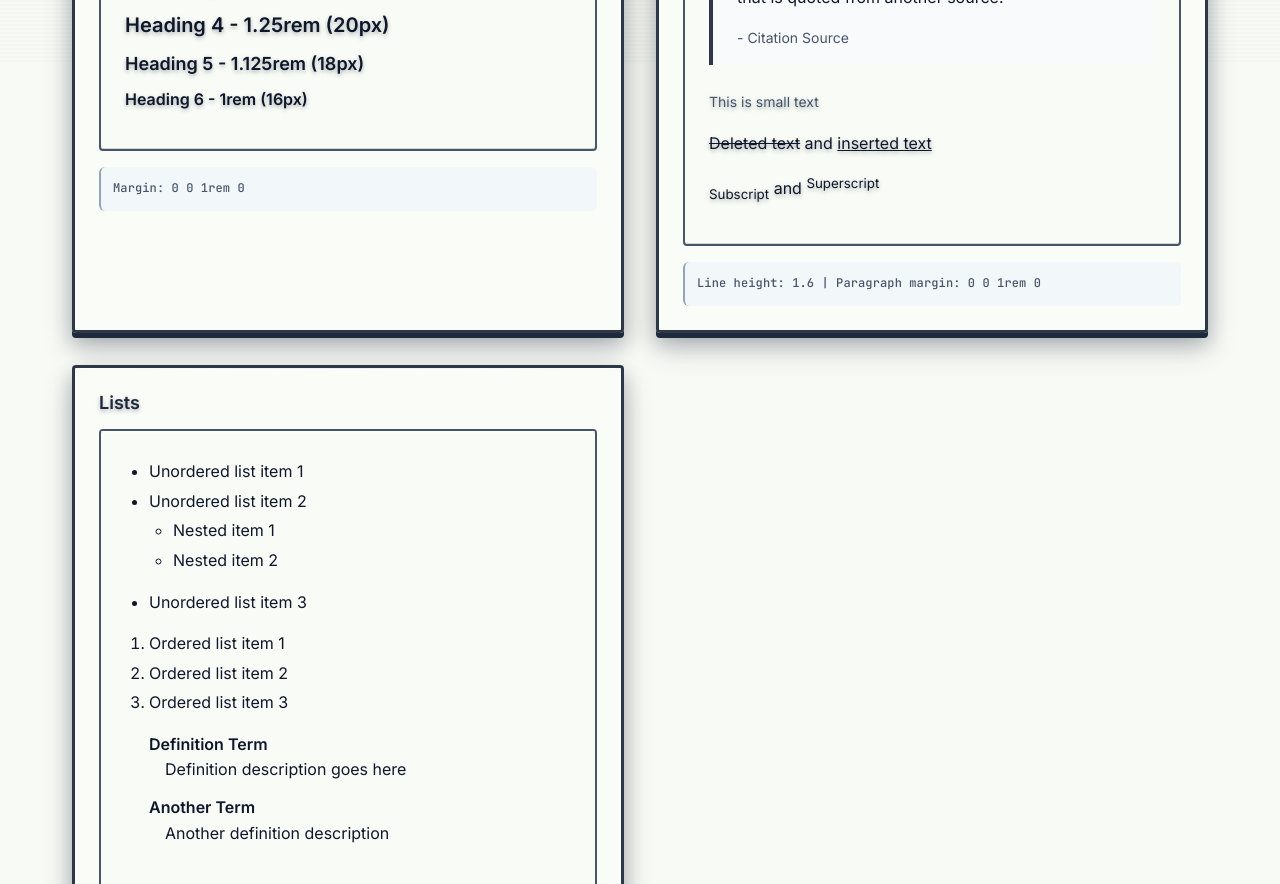
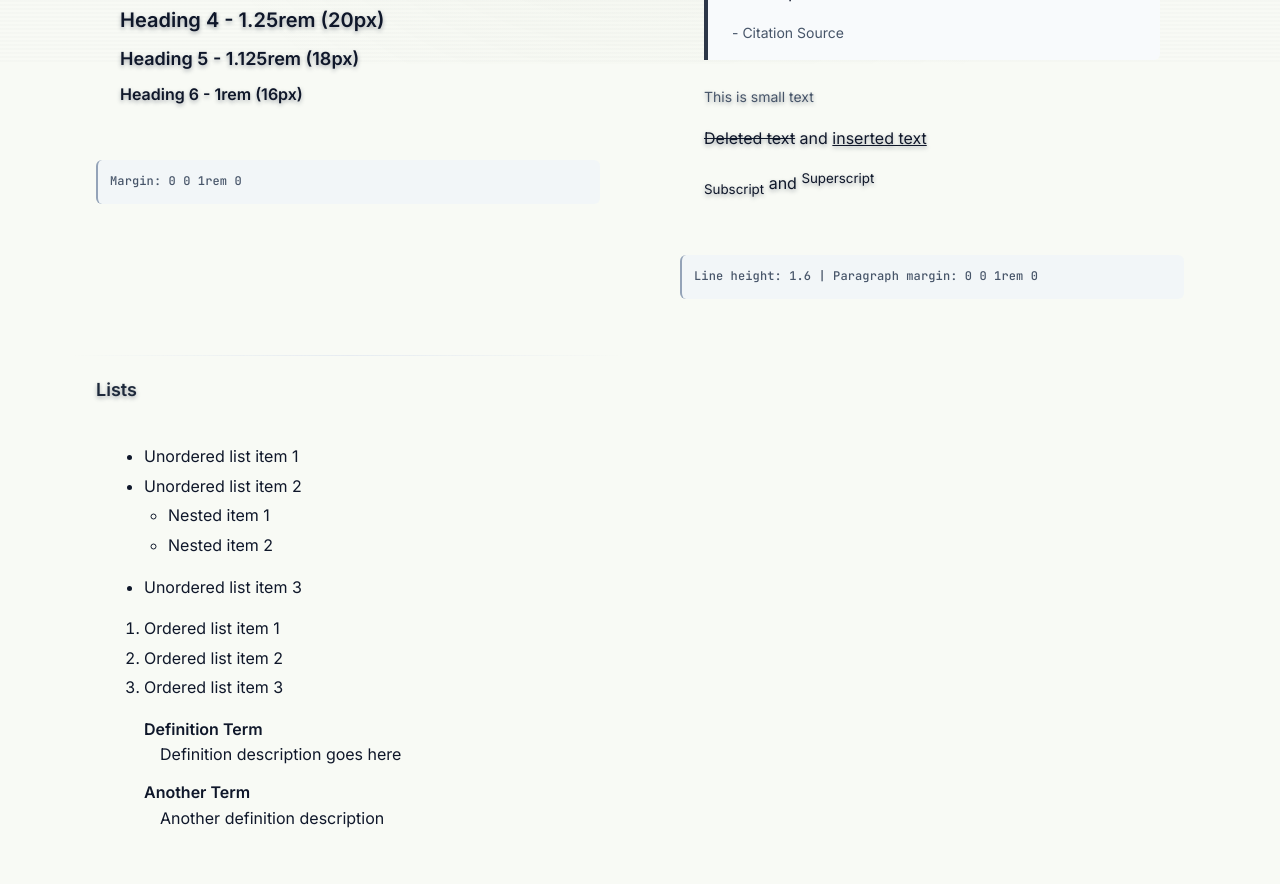
Before and after one commit to thornzero/lcd_components, a plain HTML site: page index.html in a window 1280 px wide. Shown: the part 736-1620 px from the top of the page. Drawn offline with Linux system fonts and the light colour scheme.

Commit message:
Create transparent floating elements over LCD background
- Make component items fully transparent (0.0 alpha)
- Remove header background for clean floating effect
- Make component examples transparent with no borders/shadows
- Comment out heavy shadows and borders for minimalist look
- Keep original LCD screen background color (#f8faf5)
- Achieve clean floating LCD segments aesthetic

```diff
--- a/styles.css
+++ b/styles.css
@@ -147,7 +147,7 @@ body::before {
   text-align: center;
   margin-bottom: var(--space-12);
   padding: var(--space-8) var(--space-6);
-  background: rgba(245, 250, 240, 0.9);
+  background: rgba(245, 250, 240, 0.0);
   color: var(--slate-900);
   border-radius: var(--radius-sm);
   border: var(--glass-border-width) solid var(--glass-border);
@@ -398,15 +398,15 @@ dd {
 }
 
 .component-item {
-  background: rgba(250, 252, 248, 0.95);
+  background: rgba(250, 252, 248, 0.0);
   border-radius: var(--radius-sm);
   padding: var(--space-6);
-  box-shadow:
+  /* box-shadow:
     inset 0 1px 0 rgba(255, 255, 255, 0.6),
     0 5px 0 var(--slate-800),
     0 10px 20px rgba(45, 55, 72, 0.3),
-    0 15px 30px rgba(45, 55, 72, 0.2);
-  border: var(--glass-border-width) solid var(--glass-border);
+    0 15px 30px rgba(45, 55, 72, 0.2); */
+  /* border: var(--glass-border-width) solid var(--glass-border); */
   position: relative;
   transition: var(--transition);
 }
@@ -441,13 +441,13 @@ dd {
 .component-example {
   margin-bottom: var(--space-4);
   padding: var(--space-6);
-  background: rgba(245, 250, 240, 0.3);
+  background: rgba(245, 250, 240, 0.0);
   border-radius: var(--radius-sm);
-  border: 2px solid var(--slate-600);
+  /* border: 2px solid var(--slate-600); */
   position: relative;
-  box-shadow:
+  /* box-shadow:
     inset 0 2px 0 rgba(255, 255, 255, 0.3),
-    inset 0 -1px 0 rgba(45, 55, 72, 0.2);
+    inset 0 -1px 0 rgba(45, 55, 72, 0.2); */
 }
 
 .component-example::before {
@@ -457,7 +457,7 @@ dd {
   left: 0;
   right: 0;
   height: 1px;
-  background: rgba(255, 255, 255, 0.6);
+  /* background: rgba(255, 255, 255, 0.6); */
 }
 
 .spacing-note {
```
